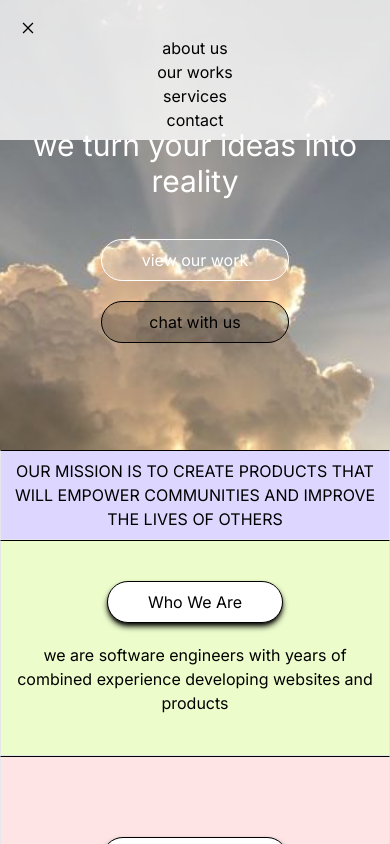
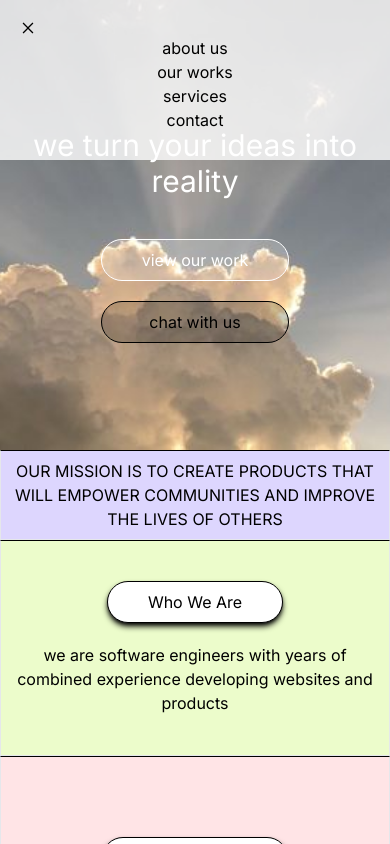
Before and after one commit to diniftryn/whiztech-portfolio, a Next.js app: page / in a window 390 px wide. Both pictures are taken after a click on the button 31 px from the left and 25 px from the top of the page. Shown: the top 844 px of the page. Built offline with nearby package versions, Linux system fonts and the light colour scheme.

Commit message:
modify nav menu for smaller devices

```diff
--- a/components/Navbar.tsx
+++ b/components/Navbar.tsx
@@ -29,12 +29,12 @@ export default function Navbar() {
       </div>
 
       <div className="bg-white bg-opacity-80 md:hidden">
-        <ul className={`${isMenuOpen ? "p-2" : "hidden"}`}>
+        <ul className={`${isMenuOpen ? "pb-7" : "hidden"}`}>
           <button
             onClick={() => {
               setMenuOpen(false);
             }}
-            className="flex pt-3 px-3"
+            className="flex pt-5 px-5"
           >
             <AiOutlineClose />
           </button>
```
